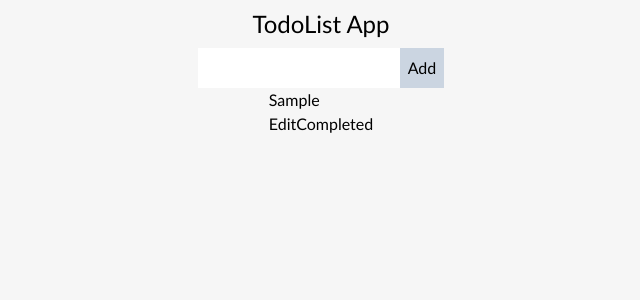
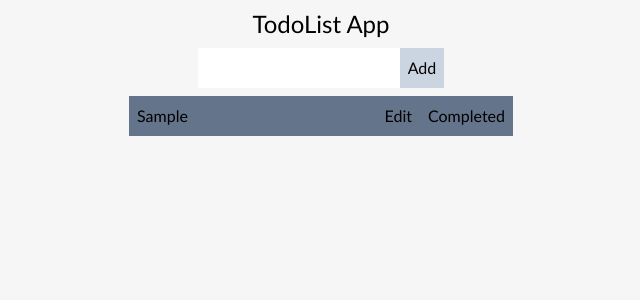
Before and after one commit to Sinac0de/Todo-List-ReactJs, a React (Create React App) app: page / in a window 1280 px wide. Both pictures are taken after typing "Sample" into the empty fields and a click on the button "Add". Shown: the top 300 px of the page, without its empty margins (319-959 px from the left). Built offline with nearby package versions, Linux system fonts and the light colour scheme.

Commit message:
Add some basic styles and completed button functionality

```diff
--- a/src/components/Todo.js
+++ b/src/components/Todo.js
@@ -1,9 +1,11 @@
-const Todo = ({ todo }) => {
+const Todo = ({ todo, onComplete }) => {
   return (
-    <div key={todo.id}>
+    <div className="flex w-96 bg-slate-500 items-center justify-between m-2 p-2">
       <p>{todo.text}</p>
-      <button>Edit</button>
-      <button>Completed</button>
+      <div className="flex gap-4">
+        <button>Edit</button>
+        <button onClick={onComplete}>Completed</button>
+      </div>
     </div>
   );
 };
```
